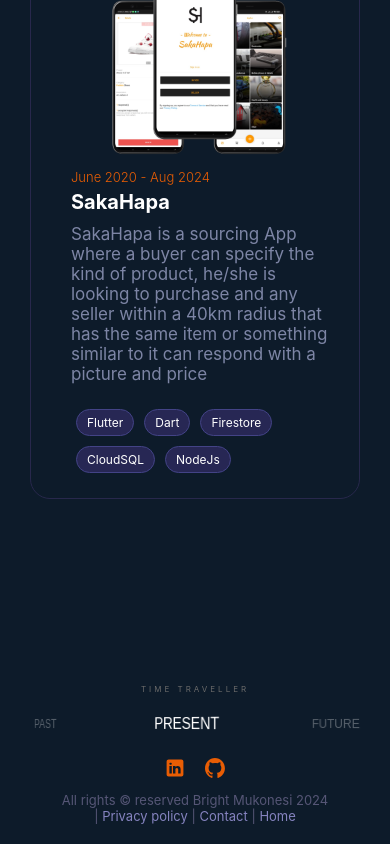
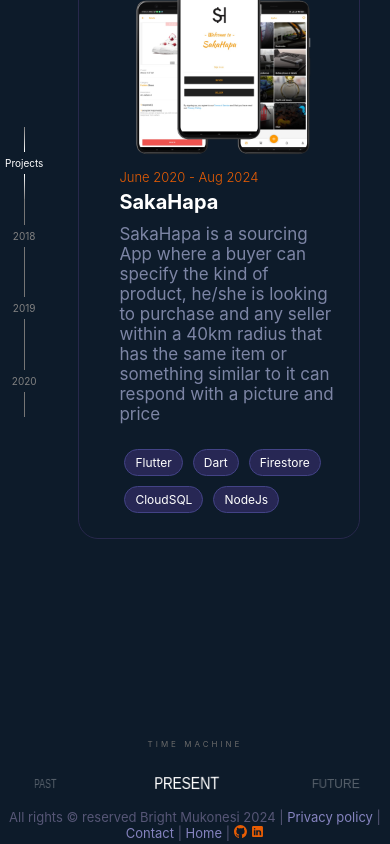
Before and after one commit to Brightmuk/Portfolio, a React (Create React App) app: page / in a window 390 px wide. Built offline with nearby package versions, Linux system fonts and the light colour scheme.

Commit message:
Restructure mobile responsive format

```diff
--- a/src/Home.js
+++ b/src/Home.js
@@ -3,9 +3,10 @@
 import React, { useRef, useEffect, useState } from 'react';
 import "./fonts/DS-DIGI.TTF";
 import PastComponent from './components/PastComponent';
-import Footer from './components/Footer';
+import Footer, { MobileFooter } from './components/Footer';
 import Projects from './components/Projects';
 import Future from './components/FutureComponent';
+import { Link } from 'react-router-dom';
 
 export default function Home() {
   const scrollContainerRef = useRef(null);
@@ -47,17 +48,19 @@
           </div>
           </div>
       </div>
+
       <div className='time-traveller'>
-        <div className='text'>TIME TRAVELLER</div>
+        <div className='text'>TIME MACHINE</div>
       <div className="time-buttons">
         <button onClick={() => scrollToDiv(0)} style={{ opacity: currentDiv === 0 ? 1 : 0.3, fontSize: currentDiv === 0 ? 16 : 12 }}>PAST</button>
         <button onClick={() => scrollToDiv(1)} style={{ opacity: currentDiv === 1 ? 1 : 0.3, fontSize: currentDiv === 1 ? 16 : 12 }}>PRESENT</button>
         <button onClick={() => scrollToDiv(2)} style={{ opacity: currentDiv === 2 ? 1 : 0.3, fontSize: currentDiv === 2 ? 16 : 12 }}>FUTURE</button>
       </div>
+      <MobileFooter/>
       </div>
 
+      <Footer/>
 
-      <Footer/>
     </div>
   );
 }
--- a/src/components/Footer.js
+++ b/src/components/Footer.js
@@ -23,3 +23,21 @@
         </div>
     )
 }
+export function MobileFooter(){
+    const currentDate = new Date();
+    return (
+        <div className='mobile-footer'>
+            <div className='rights'>
+                All rights © reserved Bright Mukonesi {currentDate.getFullYear()} | <Link to="/privacy" className='link'>Privacy policy</Link> | <Link to="/contact" className='link'>Contact</Link> | <Link to="/" className='link'>Home</Link> |
+                <a href="https://github.com/Brightmuk/" target='blank'>
+                    <img src={github} alt="Linkedin"></img>
+
+                </a>
+                <a href="https://www.linkedin.com/in/brightmukonesi/" target='blank'>
+                <img src={linkedIn} alt="Linkedin"></img>
+                </a>
+            </div>
+
+        </div>
+    )
+}
--- a/src/css/App.css
+++ b/src/css/App.css
@@ -8,17 +8,14 @@
   scroll-behavior: smooth;
 }
 
-
 .App {
   background-color: #0d1b2a;
-  height: 100vh;
+  height:100vh;
   width: 100vw;
   justify-content: center;
   display: flex;
   flex-direction: column;
   color:white;
-
-
 }
 
 .scroll-container {
@@ -27,19 +24,19 @@
   overflow-y: hidden;
   scroll-snap-type: y mandatory;
   width: 100%;
-  height: 100vh;
+  height:100vh;
 }
 
 
 .scroll-div {
-  flex: 0 0 100vh;
+  flex: 0 0 100%;
   display: flex;
   align-items: center;
   flex-direction: column;
   justify-content: center;
   font-size: 2rem;
   text-align: center;
-  height: 100vh;
+  height: 100%;
   position: relative;
 }
 
@@ -110,13 +107,25 @@
 .not-found .link{
   color: rgb(71, 58, 158);
 }
+
+
 @media (max-width:600px) {
+  .scroll-container {
+    display: flex;
+    overflow-y: hidden;
+    scroll-snap-type: y mandatory;
+    height: 100vh;
+  }
+  .time-buttons{
+    height:50px
+  }
 
   .time-traveller{
     background-color: #0d1b2a;
-      bottom: 100px;
+     padding-bottom: 3px;
+      bottom:0;
+      margin-bottom: 0;
       width: 100%;
-      height: 70px;
       display: flex;
       flex-direction: column;
   }
--- a/src/css/Footer.css
+++ b/src/css/Footer.css
@@ -1,5 +1,4 @@
 .footer{
-
     position: fixed;
     bottom: 0;
     width: 100%;
@@ -9,25 +8,34 @@
     align-items: center;
     padding: 20px;
     background-color: #0d1b2a;
-
 }
-.footer .socials{
-
+.mobile-footer{
+    display: flex;
+    font-size: 10px;
+}
+ .socials{
     display: flex;
     justify-content: space-between;
     width: 60px;
 }
-.footer .socials img{
+ .socials img{
     height: 20px;
     cursor: pointer;
 }
-.footer .rights{
+.mobile-footer img{
+    height: 13px;
+    margin-left: 4px;
+}
+ .rights{
     color: rgb(86, 86, 118);
     font-size: 13px;
     margin-top: 10px;
 }
+.mobile-footer .rights{
+    margin-top: 0;
+    text-align: center;
+}
 .link{
-
     color: rgb(133, 131, 191);
     text-decoration: none;
 }
@@ -37,3 +45,8 @@
         text-align: center;
     }
 }
+@media (max-width:600px) {
+    .footer{
+        display:none
+    }
+}
--- a/src/css/Past.css
+++ b/src/css/Past.css
@@ -5,8 +5,6 @@
     height: 80vh;
     width: 70%;
   }
-
-
   .nav-section{
     display: flex;
     align-items: center;
@@ -36,8 +34,6 @@
 
   .date.selected {
     color: rgb(255, 255, 255);
-
-
   }
 
   .past-content {
@@ -80,11 +76,13 @@
   .past-content{
     scroll-snap-type: none;
   }
-  .past-section{
-    height: 80vh;
-  }
-  .nav{
-    display: none;
-  }
+ .vertical-line{
+  height: 3vh;
+ }
+ .date{
+  font-size: 10px;
+  padding: 5px;
+ }
+
 
 }
```
